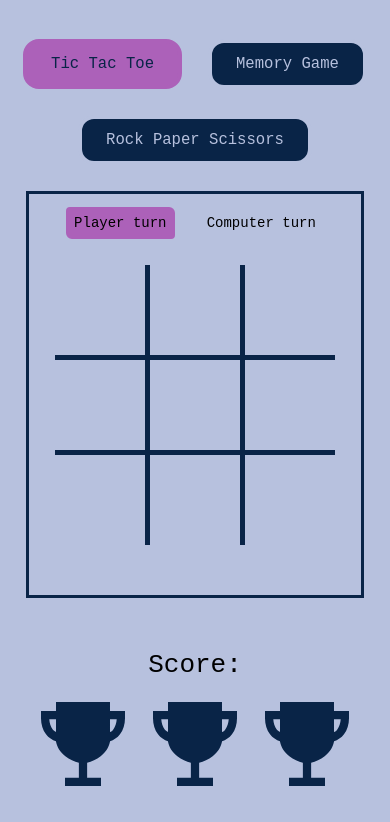
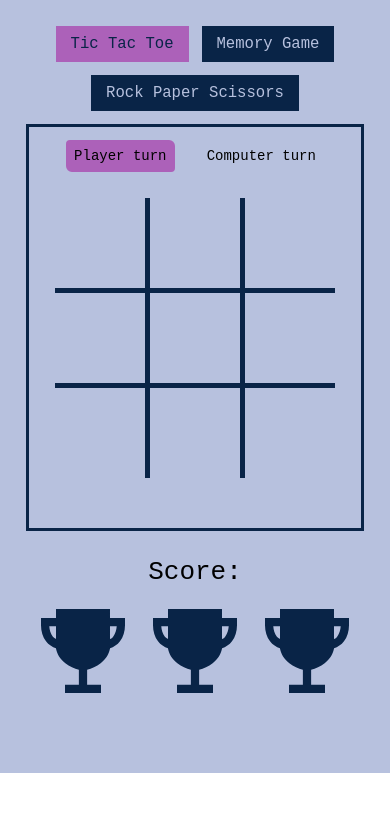
Before and after one commit to blue-keyboard/games-hub, a website built with Vite: page index.html in a window 390 px wide. Shown: the part 71-893 px from the top of the page. After the commit the page ends 844 px from the top, so only its background shows below. Built offline with nearby package versions, Linux system fonts and the light colour scheme.

Commit message:
add features

```diff
--- a/main.js
+++ b/main.js
@@ -1,7 +1,7 @@
 import './style.css'
 import { Header } from './src/components/Header/Header'
 import { Nav } from './src/components/Nav/Nav'
-import { addButtonsEventListeners } from './src/components/Button/Button'
+import { addNavButtonsEventListeners } from './src/components/Button/Button'
 import { Gameboard } from './src/components/Gameboard/Gameboard'
 import { Score } from './src/components/Score/Score'
 import { tictactoeboardAddEventListeners } from './src/components/games/Tic-Tac-Toe/TicTacToeBoard/TicTacToeBoard'
@@ -20,5 +20,5 @@ document.querySelector('header').addEventListener('click', () => {
    location.reload()
 })
 
-addButtonsEventListeners()
+addNavButtonsEventListeners()
 tictactoeboardAddEventListeners()
--- a/src/components/Button/Button.css
+++ b/src/components/Button/Button.css
@@ -1,8 +1,7 @@
 .button {
    display: inline-block;
-   padding: 12px 24px;
-   border-radius: 16px;
-   border: solid, 4px, var(--bg-color);
+   padding: 10px 20px;
+   border: solid, 3px, var(--primary-color);
    background-color: var(--primary-color);
    color: var(--bg-color);
    font-size: 1.3em;
@@ -11,11 +10,11 @@
 }
 
 .button:hover {
-   border: solid, 4px, var(--secondary-color);
+   border: solid, 3px, var(--secondary-color);
 }
 
 .button.active {
    background-color: var(--secondary-color);
-   border: solid, 4px, var(--secondary-color);
+   border: solid, 3px, var(--secondary-color);
    color: var(--primary-color);
 }
--- a/src/components/Button/Button.js
+++ b/src/components/Button/Button.js
@@ -3,7 +3,7 @@ import './Button.css'
 export const createButton = (text, className = 'button') =>
    `<div class="${className}">${text}</div>`
 
-export const addButtonsEventListeners = () => {
+export const addNavButtonsEventListeners = () => {
    const buttons = document.querySelectorAll('.button')
    const gameWrappers = document.querySelectorAll('.gameboard > div')
 
--- a/src/components/Gameboard/Gameboard.css
+++ b/src/components/Gameboard/Gameboard.css
@@ -3,7 +3,6 @@
    justify-content: center;
    /* align-items: center; */
    height: 70%;
-   margin: 2em;
 }
 
 .gameboard {
--- a/src/components/Nav/Nav.css
+++ b/src/components/Nav/Nav.css
@@ -1,19 +1,29 @@
 .nav {
    display: flex;
-   justify-content: center;
-   gap: 3em;
-   margin: 2em 0;
+   justify-content: space-between;
+   /* gap: 3em; */
+   margin: 1em auto;
    flex-wrap: wrap;
    /* height: 10%; */
+   max-width: 600px;
+   min-width: 0;
 }
 
 @media screen and (max-width: 700px) {
-   .nav {
-      gap: 2em;
-   }
-
    .nav .button {
       font-size: 1.2em;
       /* padding: 4px 8px; */
    }
 }
+@media screen and (max-width: 600px) {
+   .nav .button {
+      /* font-size: 1em; */
+      padding: 6px 12px;
+   }
+}
+@media screen and (max-width: 500px) {
+   .nav {
+      justify-content: center;
+      gap: 1em;
+   }
+}
--- a/src/components/games/Tic-Tac-Toe/tictactoeGameLogic.js
+++ b/src/components/games/Tic-Tac-Toe/tictactoeGameLogic.js
@@ -1,4 +1,4 @@
-import { mostRepeatedElement } from '../../../utils'
+import { mostRepeatedElement, shuffleArray } from '../../../utils'
 import {
    handleTictactoeCellClick,
    oSvg,
@@ -45,7 +45,7 @@ export const computerMove = () => {
             .map((move) => move.join(''))
       ]
       console.log(combinedArrays)
-      const mostRepeated = mostRepeatedElement(combinedArrays)
+      const mostRepeated = mostRepeatedElement(shuffleArray(combinedArrays))
       console.log(mostRepeated)
 
       return mostRepeated
@@ -55,7 +55,7 @@ export const computerMove = () => {
          JSON.stringify(gameState.playerFollowUps)
       )
       return mostRepeatedElement(
-         gameState.playerFollowUps.map((move) => move.join(''))
+         shuffleArray(gameState.playerFollowUps).map((move) => move.join(''))
       )
    } else {
       return gameState.availableMoves[
--- a/src/utils.js
+++ b/src/utils.js
@@ -13,3 +13,12 @@ export const mostRepeatedElement = (arr) => {
 
    return mostRepeated
 }
+
+export const shuffleArray = (arr) => {
+   const shuffled = arr.slice()
+   for (let i = shuffled.length - 1; i > 0; i--) {
+      const j = Math.floor(Math.random() * (i + 1))
+      ;[shuffled[i], shuffled[j]] = [shuffled[j], shuffled[i]]
+   }
+   return shuffled
+}
--- a/style.css
+++ b/style.css
@@ -24,5 +24,6 @@ body {
    /* width: 100%; */
    /* height: 100%; */
    min-height: 100vh;
+   padding: 0 2em;
    background-color: var(--bg-color);
 }
```
